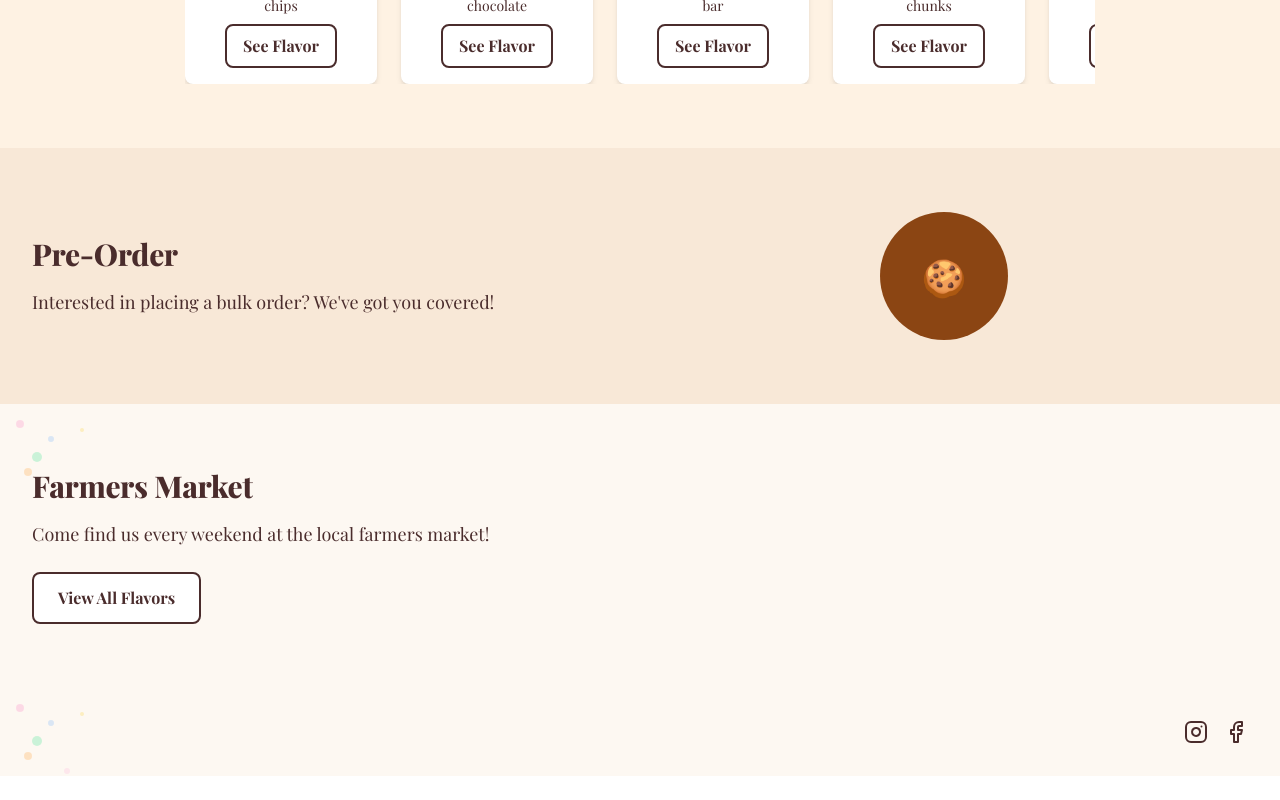
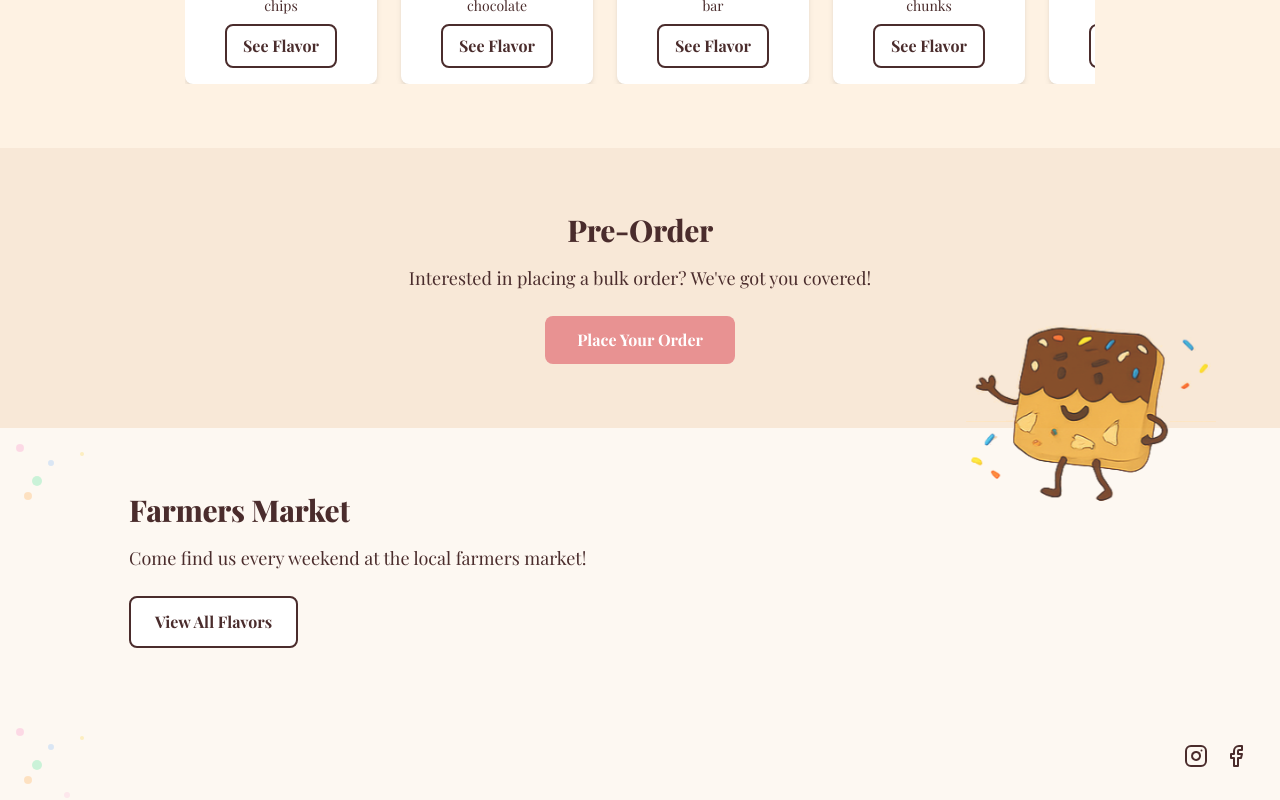
Before and after one commit to victorursu/thebrookiebar, a Next.js app: page / in a window 1280 px wide. Shown: the part 949-1749 px from the top of the page. Before the commit the page ends 1725 px from the top, so only its background shows below. Built offline with nearby package versions, Linux system fonts and the light colour scheme.

Commit message:
Add PreOrder and FarmersMarket components with floating transparent image and 1022px max-width

```diff
--- a/src/app/page.tsx
+++ b/src/app/page.tsx
@@ -1,6 +1,8 @@
 import Link from 'next/link';
 import Hero from '@/components/Hero';
 import Slider from '@/components/Slider';
+import PreOrder from '@/components/PreOrder';
+import FarmersMarket from '@/components/FarmersMarket';
 
 export default function Home() {
   return (
@@ -12,52 +14,10 @@ export default function Home() {
       <Slider title="This Week's Flavors" />
 
       {/* Pre-Order Section */}
-      <section className="bg-[#F8E8D7] py-16 px-4 sm:px-6 lg:px-8">
-        <div className="max-w-7xl mx-auto">
-          <div className="flex flex-col lg:flex-row items-center justify-between">
-            <div className="lg:w-1/2 mb-8 lg:mb-0">
-              <h2 className="text-[#4A2C2C] text-3xl font-cooper-bold mb-4">Pre-Order</h2>
-              <p className="text-[#4A2C2C] text-lg">
-                Interested in placing a bulk order? We&apos;ve got you covered!
-              </p>
-            </div>
-            <div className="lg:w-1/2 flex justify-center">
-              <div className="w-32 h-32 bg-[#8B4513] rounded-full flex items-center justify-center">
-                <span className="text-white text-4xl">🍪</span>
-              </div>
-            </div>
-          </div>
-        </div>
-      </section>
+      <PreOrder />
 
       {/* Farmers Market Section */}
-      <section className="bg-[#FDF8F2] relative overflow-hidden py-16">
-        {/* Sprinkle background pattern */}
-        <div className="absolute inset-0 opacity-20">
-          <div className="absolute top-4 left-4 w-2 h-2 bg-pink-400 rounded-full"></div>
-          <div className="absolute top-8 left-12 w-1.5 h-1.5 bg-blue-400 rounded-full"></div>
-          <div className="absolute top-12 left-8 w-2.5 h-2.5 bg-green-400 rounded-full"></div>
-          <div className="absolute top-6 left-20 w-1 h-1 bg-yellow-400 rounded-full"></div>
-          <div className="absolute top-16 left-6 w-2 h-2 bg-orange-400 rounded-full"></div>
-        </div>
-
-        <div className="relative z-10 px-4 sm:px-6 lg:px-8">
-          <div className="max-w-7xl mx-auto">
-            <div className="max-w-2xl">
-              <h2 className="text-[#4A2C2C] text-3xl font-cooper-bold mb-4">Farmers Market</h2>
-              <p className="text-[#4A2C2C] text-lg mb-6">
-                Come find us every weekend at the local farmers market!
-              </p>
-                  <Link
-                    href="/flavors"
-                    className="bg-white text-[#4A2C2C] border-2 border-[#4A2C2C] px-6 py-3 rounded-lg font-cooper-medium hover:bg-[#FDF8F2] transition-colors duration-200 inline-block"
-                  >
-                    View All Flavors
-                  </Link>
-            </div>
-          </div>
-        </div>
-      </section>
+      <FarmersMarket />
     </div>
   );
 }
--- /dev/null
+++ b/src/components/FarmersMarket.tsx
@@ -0,0 +1,33 @@
+import Link from 'next/link';
+
+export default function FarmersMarket() {
+  return (
+    <section className="bg-[#FDF8F2] relative overflow-hidden py-16">
+      {/* Sprinkle background pattern */}
+      <div className="absolute inset-0 opacity-20">
+        <div className="absolute top-4 left-4 w-2 h-2 bg-pink-400 rounded-full"></div>
+        <div className="absolute top-8 left-12 w-1.5 h-1.5 bg-blue-400 rounded-full"></div>
+        <div className="absolute top-12 left-8 w-2.5 h-2.5 bg-green-400 rounded-full"></div>
+        <div className="absolute top-6 left-20 w-1 h-1 bg-yellow-400 rounded-full"></div>
+        <div className="absolute top-16 left-6 w-2 h-2 bg-orange-400 rounded-full"></div>
+      </div>
+
+      <div className="relative z-10 px-4 sm:px-6 lg:px-8">
+        <div className="max-w-[1022px] mx-auto">
+          <div className="max-w-2xl">
+            <h2 className="text-[#4A2C2C] text-3xl font-cooper-bold mb-4">Farmers Market</h2>
+            <p className="text-[#4A2C2C] text-lg mb-6">
+              Come find us every weekend at the local farmers market!
+            </p>
+            <Link
+              href="/flavors"
+              className="bg-white text-[#4A2C2C] border-2 border-[#4A2C2C] px-6 py-3 rounded-lg font-cooper-medium hover:bg-[#FDF8F2] transition-colors duration-200 inline-block"
+            >
+              View All Flavors
+            </Link>
+          </div>
+        </div>
+      </div>
+    </section>
+  );
+}
--- /dev/null
+++ b/src/components/PreOrder.tsx
@@ -0,0 +1,34 @@
+import Link from 'next/link';
+import Image from 'next/image';
+
+export default function PreOrder() {
+  return (
+    <section className="bg-[#F8E8D7] py-16 px-4 sm:px-6 lg:px-8 relative">
+      <div className="max-w-[1022px] mx-auto">
+        <div className="flex flex-col items-center text-center">
+          <h2 className="text-[#4A2C2C] text-3xl font-cooper-bold mb-4">Pre-Order</h2>
+          <p className="text-[#4A2C2C] text-lg mb-6 max-w-2xl">
+            Interested in placing a bulk order? We&apos;ve got you covered!
+          </p>
+          <Link
+            href="/pre-order"
+            className="bg-[#E89292] text-white px-8 py-3 rounded-lg font-cooper-medium hover:bg-[#D4A76A] transition-colors duration-200"
+          >
+            Place Your Order
+          </Link>
+        </div>
+      </div>
+
+      {/* Floating transparent image */}
+      <div className="absolute -bottom-20 right-4 sm:right-8 lg:right-16 z-20">
+        <Image
+          src="/brookiebar_transparent.png"
+          alt="Brookie Bar"
+          width={250}
+          height={250}
+          className="opacity-80 hover:opacity-100 transition-opacity duration-300"
+        />
+      </div>
+    </section>
+  );
+}
```
Also changed, not shown: public/brookiebar_transparent.png (added).
